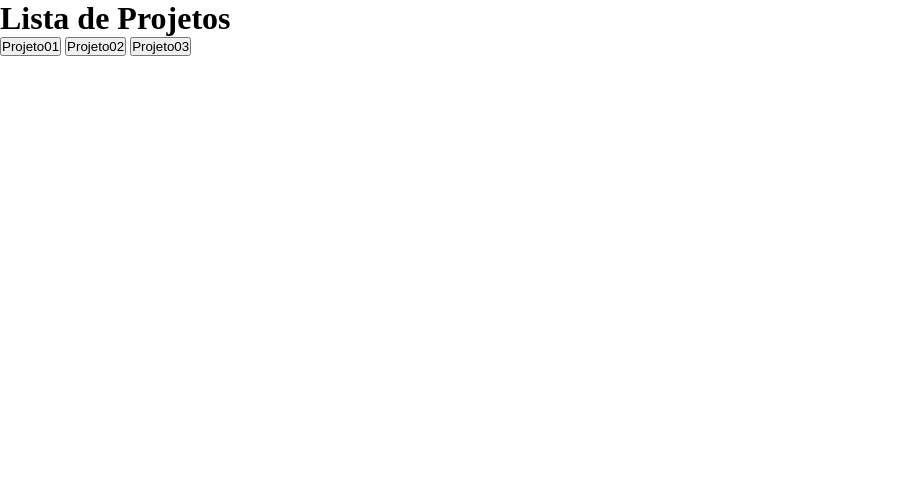
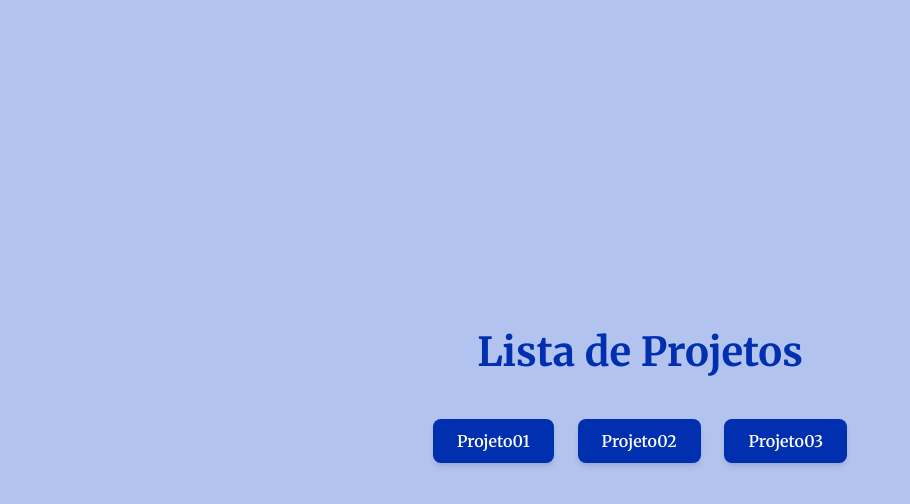
Before and after one commit to Ana-Clara-Lobo-Silveira/Menu_Projetos, a website: page index.html in a window 1280 px wide. Shown: the whole page, without its empty margins (0-910 px from the left). Drawn offline with Linux system fonts and the light colour scheme.

Commit message:
ADD: Implementação da estilização do navegacao.js

```diff
--- a/css/global.css
+++ b/css/global.css
@@ -3,6 +3,7 @@
     margin: 0;
     padding: 0;
     box-sizing: border-box;
+    font-family: inherit;
 }
 
 /* VARIÁVEIS */
@@ -16,3 +17,41 @@
     --radius: 8px;
     --font-main :"Merriweather", sans-serif;
 }
+
+body{
+    font-family: var(--font-main);
+    background-color: var(--bg-color);
+    color: var(--text-color);
+    display: flex;
+    flex-direction: column;
+    align-items: center;
+    justify-content: center;
+    min-height: 100vh;
+    text-align: center;
+}
+
+.project__header h1{
+    font-size: 2.5rem;
+    margin-bottom: 2rem;
+    color: var(--primary-color);
+}
+
+.project__button-group input[type="button"], button{
+    background-color: var(--primary-color);
+    color: var(--white);
+    border: none;
+    padding: 12px 24px;
+    margin: 10px;
+    font-size: 1rem;
+    font-weight: 600;
+    border-radius: var(--radius);
+    cursor: pointer;
+    box-shadow: var(--shadow);
+    transition: all 0.3s ease;
+}
+
+.project__button-group input[type="button"]:hover, button:hover{
+    background-color: var(--primary-hover);
+    transform: translateY(-2px);
+    box-shadow: 0 10px 15px -3px rgba(0 0 0/0.1);
+}
```
